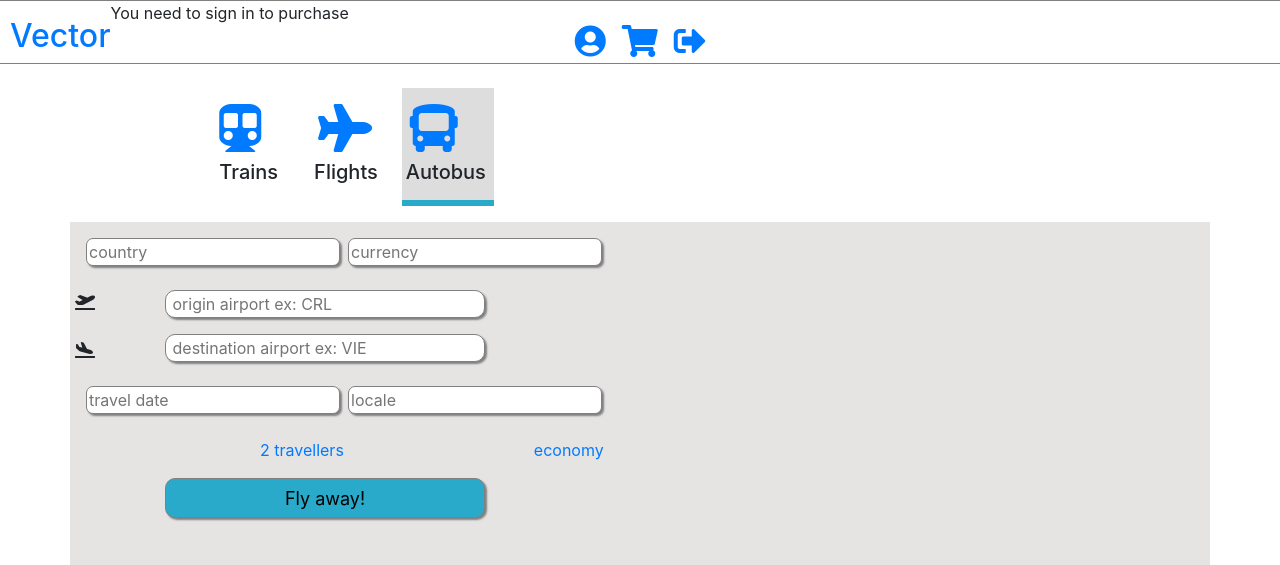
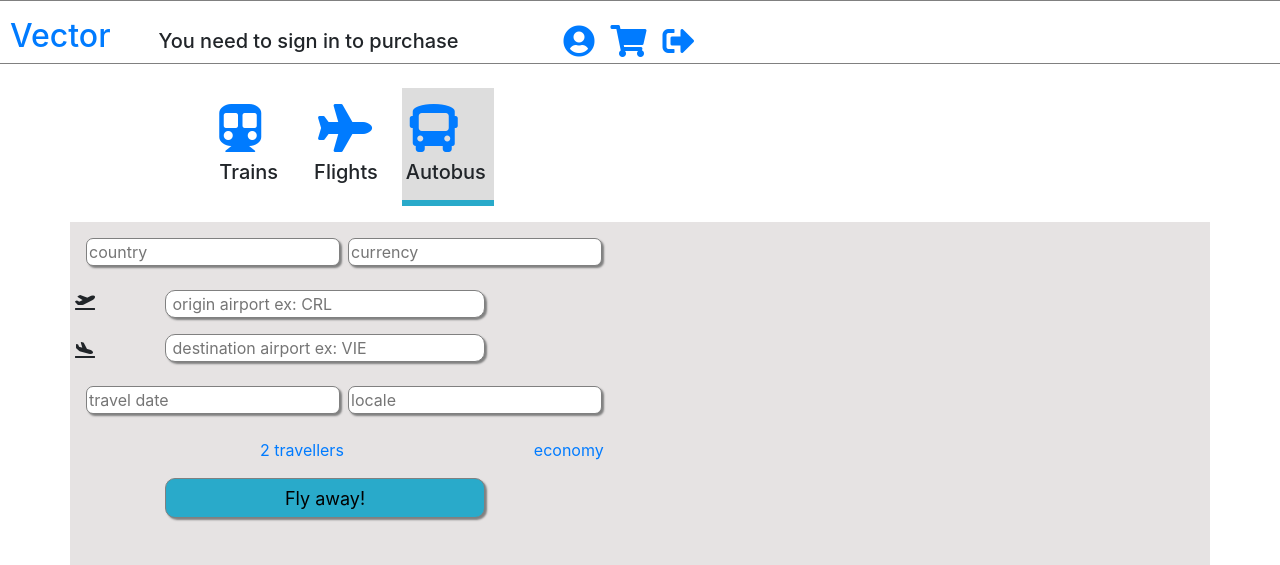
Before and after one commit to AlexJS6/Np_Project_Flask, a Flask app: page /autobus in a window 1280 px wide. Shown: the top 565 px of the page. Run offline with Flask 2, Linux system fonts and the light colour scheme; some libraries are stand-ins or nearby versions.

Commit message:
Changes in navbar

```diff
--- a/static/style/style.css
+++ b/static/style/style.css
@@ -64,3 +64,19 @@
     border-radius: 7px;
     box-shadow: 2px 2px 2px gray;
 }
+.animated_color {
+    color: linear-gradient(267deg, #0b84b8, #0bb890, #74c031, #bfc031, #cd1d17, #cd1769, #a817cd, #5817cd, #13059e);
+
+    -webkit-animation: AnimationName 30s ease infinite;
+    animation: AnimationName 30s ease infinite;
+}
+@-webkit-keyframes AnimationName {
+    0%{background-position:0% 51%}
+    50%{background-position:100% 50%}
+    100%{background-position:0% 51%}
+}
+@keyframes AnimationName {
+    0%{background-position:0% 51%}
+    50%{background-position:100% 50%}
+    100%{background-position:0% 51%}
+}
--- a/templates/base.html
+++ b/templates/base.html
@@ -15,15 +15,15 @@
 <!-- ------------ NAVBAR ------------------>
   <div class="container-fluid"></div>
         <div class="row" id="navbar_row" style="border: 1px solid gray;">
-            <div class="col-xs-3 pl-4 pt-3">
-                <a href="/">
-                    <h2>Vector</h2>
+            <div class="col-xs-3 pl-4 pt-3 mr-4">
+                <a href="/" style="text-decoration: None;">
+                    <h2 class="animated_color">Vector</h2>
                 </a>
             </div>
-            <div class="col-xs-1">
-                <p>{{ navbarname }}</p>
+            <div class="col-xs-1 mt-4 pl-4 mr-n1 pt-1">
+                <h5>{{ navbarname }}</h5>
             </div>
-            <div class="col-xs-1 offset-2 mt-4 px-2">
+            <div class="col-xs-1 offset-1 mt-4 pr-2">
                 <a href="/change_profile">
                     <i class="fas fa-user-circle fa-2x"></i>
                 </a>
@@ -33,7 +33,7 @@
                     <i class="fas fa-shopping-cart fa-2x"></i>
                 </a>
             </div>
-            <div class="col-xs-1 mt-4 px-2">
+            <div class="col-xs-1 mt-4 pl-2">
                 <a href="/logout">
                     <i class="fas fa-sign-out-alt fa-2x"></i>
                 </a>
```
